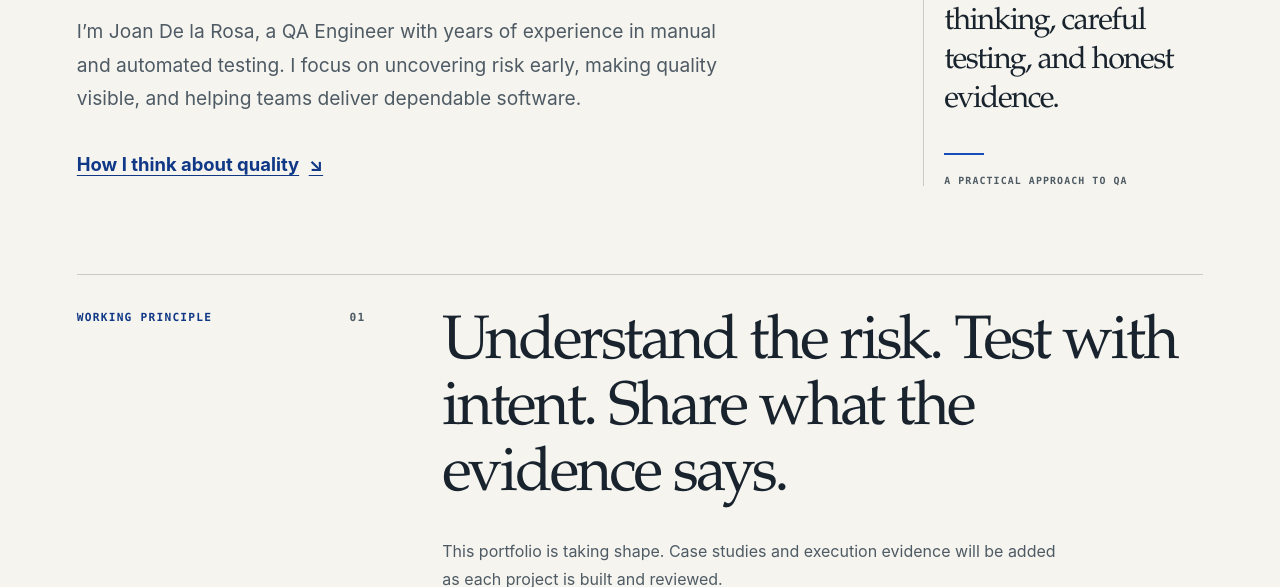
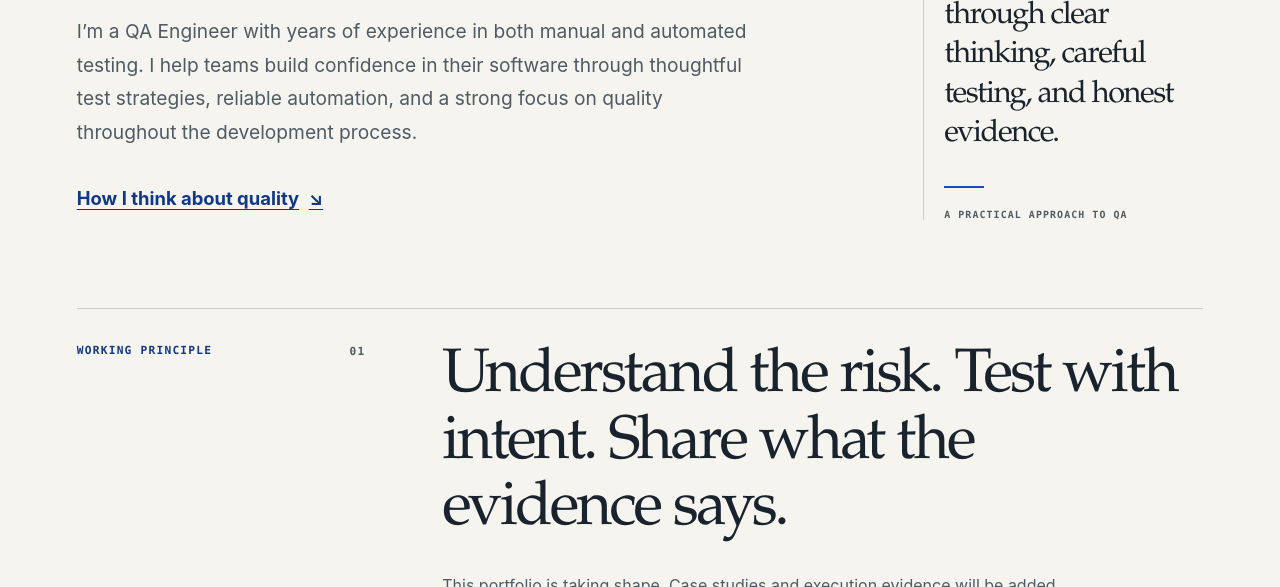
Before and after one commit to jdelarosavaldez/joan-qa-engineering-portfolio, a plain HTML site: page index.html in a window 1280 px wide. Shown: the part 513-1100 px from the top of the page. Drawn offline with Linux system fonts and the light colour scheme.

Commit message:
fix: use approved portfolio introduction

```diff
--- a/index.html
+++ b/index.html
@@ -32,9 +32,9 @@
           <h1 id="intro-title" data-en="I help teams build confidence in software." data-es="Ayudo a los equipos a confiar en el software que construyen.">
             I help teams build confidence in software.
           </h1>
-          <p class="bio" data-en="I’m Joan De la Rosa, a QA Engineer with years of experience in manual and automated testing. I focus on uncovering risk early, making quality visible, and helping teams deliver dependable software."
-            data-es="Soy Joan De la Rosa, QA Engineer con años de experiencia en pruebas manuales y automatizadas. Me enfoco en detectar riesgos temprano, hacer visible la calidad y ayudar a los equipos a entregar software confiable.">
-            I’m Joan De la Rosa, a QA Engineer with years of experience in manual and automated testing. I focus on uncovering risk early, making quality visible, and helping teams deliver dependable software.
+          <p class="bio" data-en="I’m a QA Engineer with years of experience in both manual and automated testing. I help teams build confidence in their software through thoughtful test strategies, reliable automation, and a strong focus on quality throughout the development process."
+            data-es="Soy QA Engineer con años de experiencia en pruebas manuales y automatizadas. Ayudo a los equipos a confiar en su software mediante estrategias de prueba bien pensadas, automatización confiable y un enfoque constante en la calidad durante el desarrollo.">
+            I’m a QA Engineer with years of experience in both manual and automated testing. I help teams build confidence in their software through thoughtful test strategies, reliable automation, and a strong focus on quality throughout the development process.
           </p>
           <a class="text-link" href="#approach">
             <span data-en="How I think about quality" data-es="Cómo entiendo la calidad">How I think about quality</span>
```
